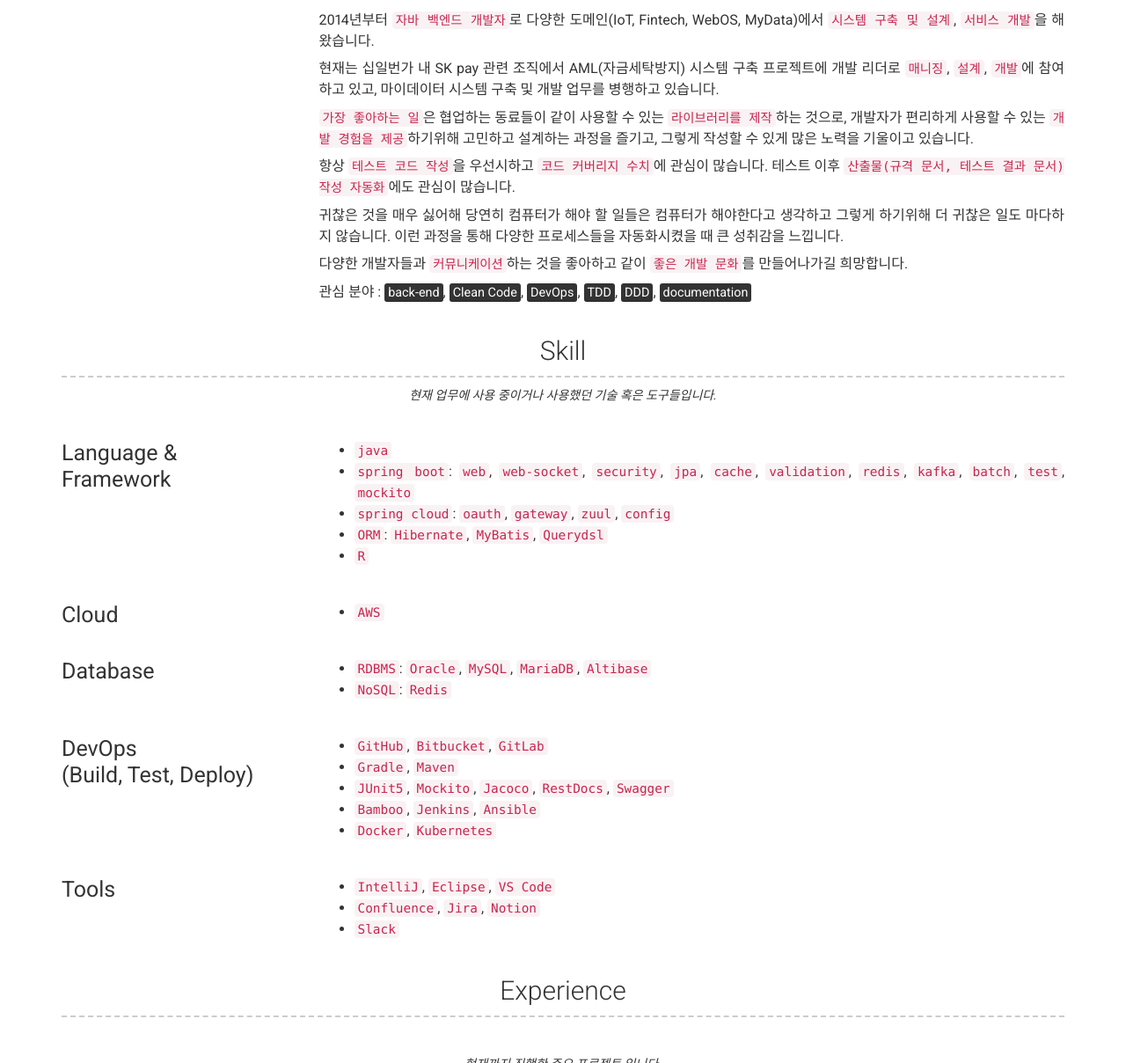
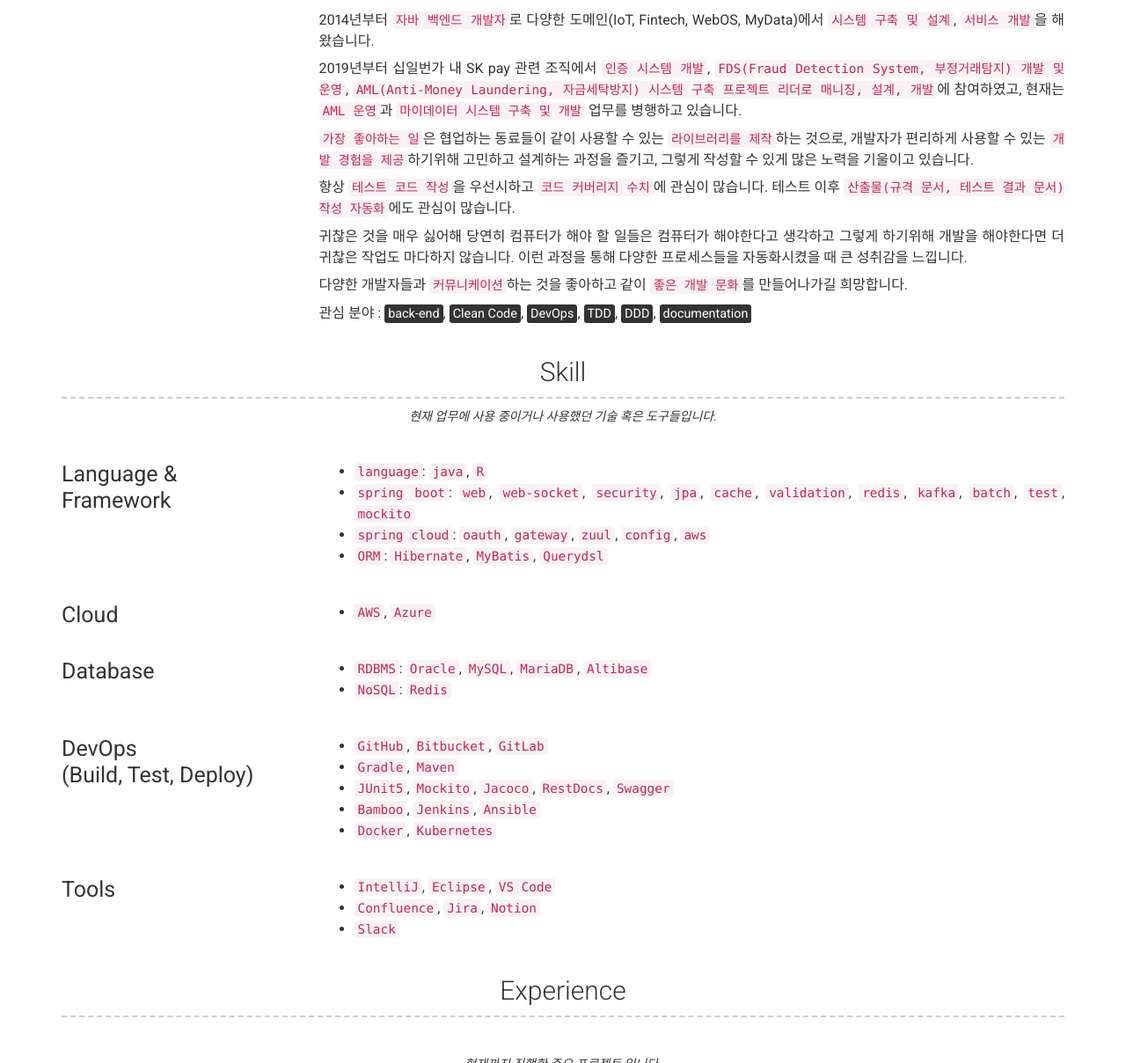
Before and after one commit to lcalmsky/resume, a Jekyll site: the page built from index.md, in a window 1280 px wide and 1400 px high, scrolled down 291 px, cut to the strip 192-1400 px from the top of the window. Shown: the whole strip at 88% size. Built offline with Jekyll 4.4.1, drawn with Linux system fonts in a browser that asks for light colours; nearby versions of some CDN libraries; some of the changed text lies outside the part shown.

Commit message:
Update resume

```diff
--- a/_config.yml
+++ b/_config.yml
@@ -63,13 +63,13 @@
 
   2014년부터 `자바 백엔드 개발자`로 다양한 도메인(IoT, Fintech, WebOS, MyData)에서 `시스템 구축 및 설계`, `서비스 개발`을 해왔습니다.
 
-  현재는 십일번가 내 SK pay 관련 조직에서 AML(자금세탁방지) 시스템 구축 프로젝트에 개발 리더로 `매니징`, `설계`, `개발`에 참여하고 있고, 마이데이터 시스템 구축 및 개발 업무를 병행하고 있습니다.
+  2019년부터 십일번가 내 SK pay 관련 조직에서 `인증 시스템 개발`, `FDS(Fraud Detection System, 부정거래탐지) 개발 및 운영`, `AML(Anti-Money Laundering, 자금세탁방지) 시스템 구축 프로젝트 리더로 매니징, 설계, 개발`에 참여하였고, 현재는 `AML 운영`과 `마이데이터 시스템 구축 및 개발` 업무를 병행하고 있습니다.
 
   `가장 좋아하는 일`은 협업하는 동료들이 같이 사용할 수 있는 `라이브러리를 제작`하는 것으로, 개발자가 편리하게 사용할 수 있는 `개발 경험을 제공`하기위해 고민하고 설계하는 과정을 즐기고, 그렇게 작성할 수 있게 많은 노력을 기울이고 있습니다.
 
   항상 `테스트 코드 작성`을 우선시하고 `코드 커버리지 수치`에 관심이 많습니다. 테스트 이후 `산출물(규격 문서, 테스트 결과 문서) 작성 자동화`에도 관심이 많습니다.
 
-  귀찮은 것을 매우 싫어해 당연히 컴퓨터가 해야 할 일들은 컴퓨터가 해야한다고 생각하고 그렇게 하기위해 더 귀찮은 일도 마다하지 않습니다. 이런 과정을 통해 다양한 프로세스들을 자동화시켰을 때 큰 성취감을 느낍니다.<br>
+  귀찮은 것을 매우 싫어해 당연히 컴퓨터가 해야 할 일들은 컴퓨터가 해야한다고 생각하고 그렇게 하기위해 개발을 해야한다면 더 귀찮은 작업도 마다하지 않습니다. 이런 과정을 통해 다양한 프로세스들을 자동화시켰을 때 큰 성취감을 느낍니다.<br>
 
   다양한 개발자들과 `커뮤니케이션`하는 것을 좋아하고 같이 `좋은 개발 문화`를 만들어나가길 희망합니다.
 
@@ -85,16 +85,15 @@
         title: Language &<br>Framework
         card: markdown
         description: |
-          - `java`
+          - `language`: `java`, `R`
           - `spring boot`: `web`, `web-socket`, `security`, `jpa`, `cache`, `validation`, `redis`, `kafka`, `batch`, `test`, `mockito`
-          - `spring cloud`: `oauth`, `gateway`, `zuul`, `config`
+          - `spring cloud`: `oauth`, `gateway`, `zuul`, `config`, `aws`
           - `ORM`: `Hibernate`, `MyBatis`, `Querydsl`
-          - `R`
       - layout: left
         title: Cloud
         card: markdown
         description: |
-          - `AWS`
+          - `AWS`, `Azure`
       - layout: left
         title: Database
         card: markdown
@@ -132,9 +131,9 @@
 
           <strong>마이데이터 (2021.07~진행중)</strong>
           * 개요: 금융 데이터 개방에 대응, 신사업 기회 발굴을 위한 MyData 인허가 획득 및 서비스 오픈
-          * 역할: 마이데이터 데이터 관리 개발(마이데이터 수집 통계, 모니터링 및 알림 서비스, 개인신용정보 관리), ~~마이데이터 서비스 개발(내 소비)~~
+          * 역할: 마이데이터 데이터 관리 개발(마이데이터 수집 통계, 모니터링 및 알림 서비스, 개인신용정보 관리)
           * 사용 기술
-            * `aws`: `batch`, `sqs`, `aurora`, _TBD_
+            * `aws`: `batch`, `sqs`, `sns`, `aurora`, _TBD_
             * `web`, `jpa`, `batch`, `gRPC`, `swagger`, `feign`, `docker`, `jenkins`
           * 성과
             * 마이데이터 관리 도메인 설계(기관 정보, 서비스 정보, 수집 통계)
@@ -142,7 +141,10 @@
             * 데이터 관리 서비스 서버 개발
             * 인증, 정보 제공 집계 개발
             * 포털 연동 게이트웨이 서버 개발
-            * 알림 시스템 설계중
+            * 알림 시스템 설계 및 구축
+              * 도메인 설계
+              * Producer/Consumer 개발
+              * _TBD_ (푸시 서버 연동, 메일 서버 연동, 슬랙 서버 연동)
 
           <strong>SK pay AML 시스템 구축 (2020.12~진행중)</strong>
           * 개요: 전자금융업자 AML 대응을 위한 솔루션 도입 및 시스템 구축
```
